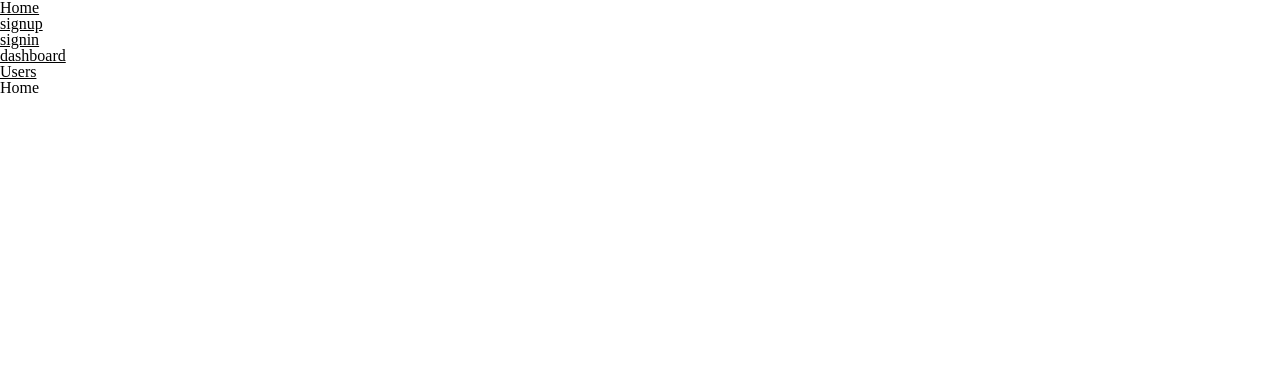
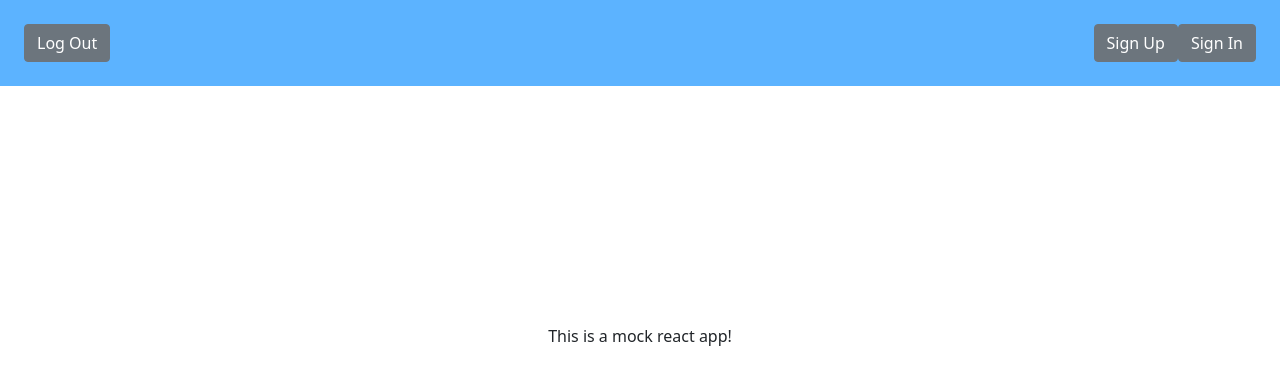
Before and after one commit to AlirezaEttehadi/react-blog-article, a React (Create React App) app: page / in a window 1280 px wide. Shown: the top 384 px of the page. Built offline with nearby package versions, Linux system fonts and the light colour scheme.

Commit message:
add header

```diff
--- a/src/App.js
+++ b/src/App.js
@@ -1,34 +1,17 @@
 import React from "react";
-import { BrowserRouter as Router, Route, Link, Routes } from "react-router-dom";
+import { BrowserRouter as Router, Route, Routes } from "react-router-dom";
 import NotFoundPage from "./containers/404";
 import Home from "./containers/Home";
 import SignIn from "./containers/SignIn";
 import SignUp from "./containers/SignUp";
 import Dashboard from "./containers/Dashboard";
+import Header from "./layout/Header";
 
 function App() {
   return (
     <Router>
       <div>
-        <nav>
-          <ul>
-            <li>
-              <Link to="/">Home</Link>
-            </li>
-            <li>
-              <Link to="/signup">signup</Link>
-            </li>
-            <li>
-              <Link to="/signin">signin</Link>
-            </li>
-            <li>
-              <Link to="/dashboard">dashboard</Link>
-            </li>
-            <li>
-              <Link to="/asd">Users</Link>
-            </li>
-          </ul>
-        </nav>
+        <Header />
 
         <Routes>
           <Route path="*" element={<NotFoundPage />} />
--- a/src/containers/Home.js
+++ b/src/containers/Home.js
@@ -1,9 +1,12 @@
-import React from 'react'
+import React from "react";
 
 export default function Home() {
-    return (
-        <div>
-            Home
-        </div>
-    )
+  return (
+    <div
+      className="w-100 d-flex align-items-center justify-content-center"
+      style={{ height: 500 }}
+    >
+      This is a mock react app!
+    </div>
+  );
 }
--- /dev/null
+++ b/src/layout/Header.js
@@ -0,0 +1,26 @@
+import React from "react";
+import { Button } from "react-bootstrap";
+import { Link } from "react-router-dom";
+
+export default function Header() {
+  return (
+    <div
+      className="header w-100 p-4  d-flex align-items-center justify-content-between"
+      style={{ backgroundColor: "#5CB3FF" }}
+    >
+      <div>
+        <Link to="/">
+          <Button variant="secondary">Log Out</Button>
+        </Link>
+      </div>
+      <div>
+        <Link to="/signup" className="mr-3">
+          <Button variant="secondary">Sign Up</Button>
+        </Link>
+        <Link to="/signin">
+          <Button variant="secondary">Sign In</Button>
+        </Link>
+      </div>
+    </div>
+  );
+}
--- a/src/styles/main.scss
+++ b/src/styles/main.scss
@@ -1 +1,2 @@
-@import "./reset.scss"
+@import "./reset.scss";
+@import 'bootstrap/dist/css/bootstrap.min.css';
```
